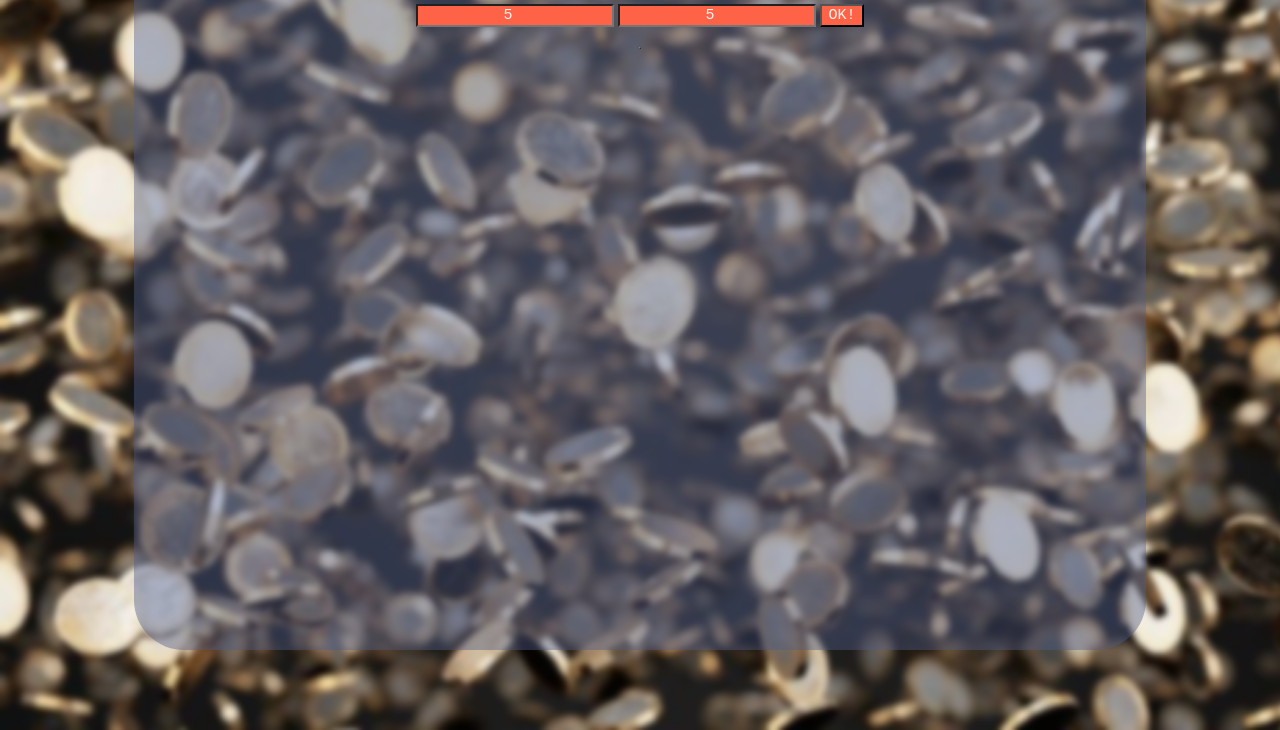
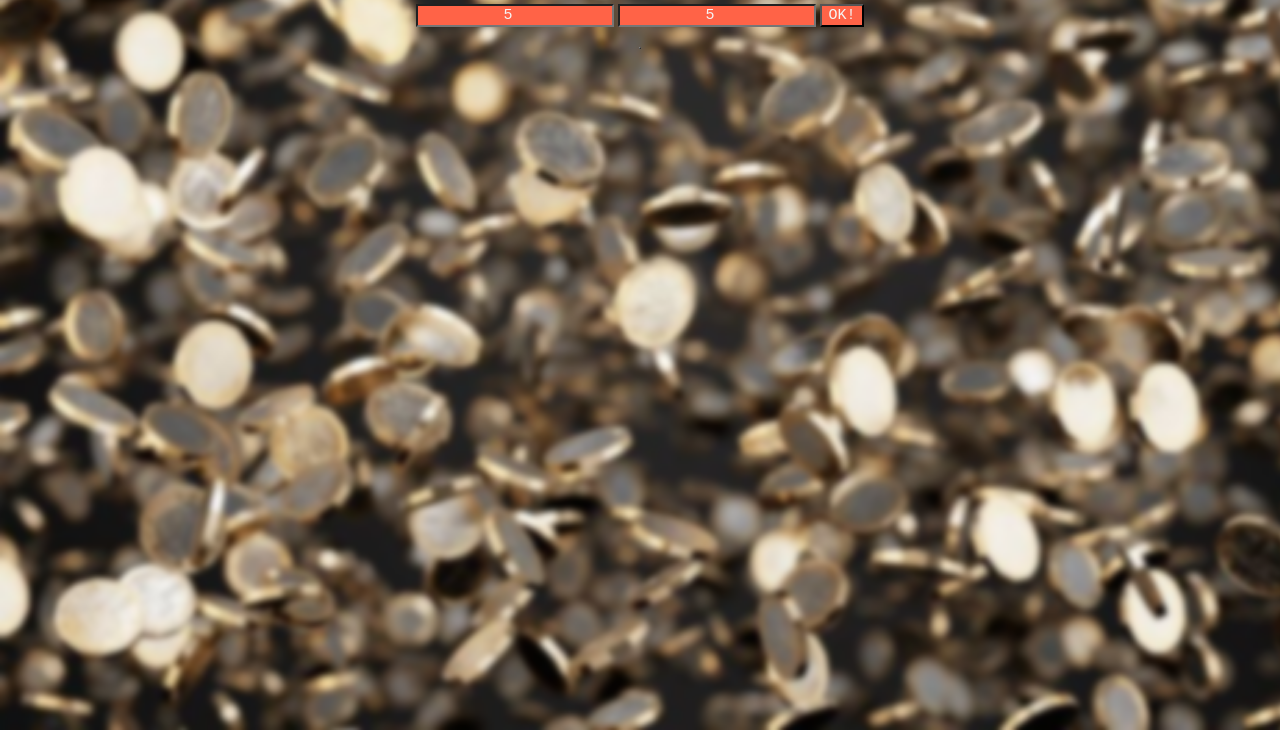
Before and after one commit to 31b4/coin-fliper-with-rules, a plain HTML site: page index.html in a window 1280 px wide. Shown: the part 70-800 px from the top of the page. Drawn offline with Linux system fonts and the light colour scheme.

Commit message:
Add files via upload

```diff
--- a/style.css
+++ b/style.css
@@ -14,7 +14,6 @@ div#mainDiv{
     height: 700px;
     margin: auto auto;
     border-radius: 50px;
-    background-color: rgba(80, 94, 138, 0.432);
     text-align: center;
 }
 div#mainDiv button,input{
```
